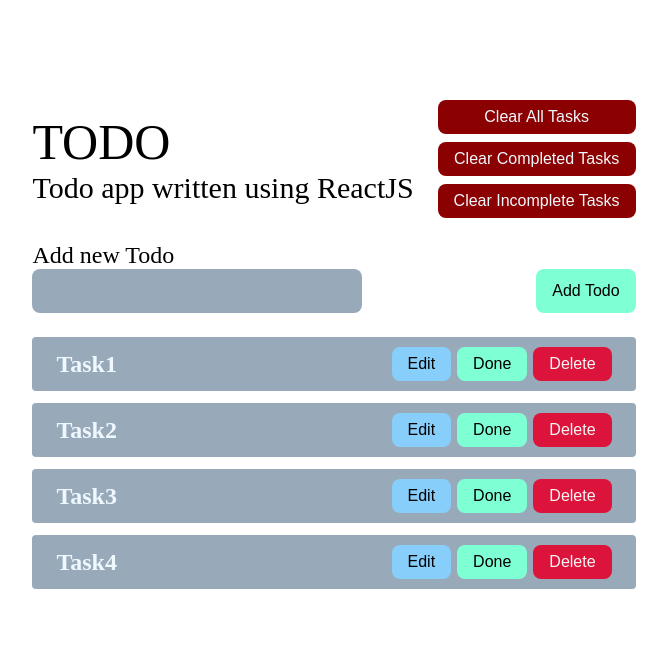
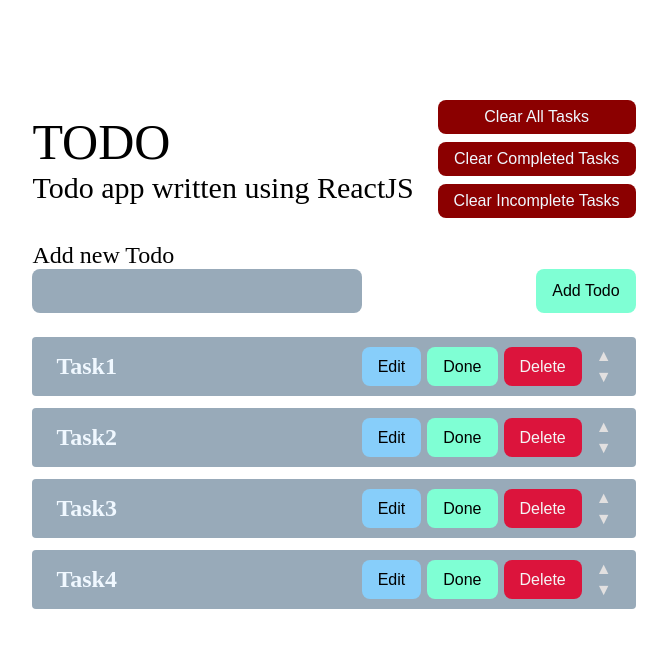
Before and after one commit to nikolozb/ol-academy-react-todo-using-class-components, a React (Create React App) app: page / in a window 1280 px wide. Shown: the top 648 px of the page, without its empty margins (306-973 px from the left). Built offline with nearby package versions, Linux system fonts and the light colour scheme.

Commit message:
created up and down functionality

```diff
--- a/src/App.js
+++ b/src/App.js
@@ -21,6 +21,34 @@
       showEdit: false,
     };
   }
+
+  // functions for controlling order of tasks
+  // move up
+  moveTaskUp = () => {
+    const currentItem = this.getCurrentItem();
+    const indexOfCurrentElement = this.state.todos.indexOf(currentItem);
+    if (indexOfCurrentElement < 0) {
+      return;
+    } else {
+      const indexOfMovedElement = indexOfCurrentElement - 1;
+      const newArray = this.state.todos.filter((item) => {
+        return this.state.todos.indexOf(item) !== indexOfCurrentElement;
+      });
+      newArray.splice(indexOfMovedElement, 0, currentItem);
+      this.setState({ todos: newArray });
+    }
+  };
+  // move down
+  moveTaskDown = () => {
+    const currentItem = this.getCurrentItem();
+    const indexOfCurrentElement = this.state.todos.indexOf(currentItem);
+    const indexOfMovedElement = indexOfCurrentElement + 1;
+    const newArray = this.state.todos.filter((item) => {
+      return this.state.todos.indexOf(item) !== indexOfCurrentElement;
+    });
+    newArray.splice(indexOfMovedElement, 0, currentItem);
+    this.setState({ todos: newArray });
+  };
 
   // gets index of the element from the component ListItem itself
   // and updates state
@@ -140,6 +168,8 @@
                 deleteHandler={this.deleteHandler}
                 doneHandler={this.doneHandler}
                 editHandler={this.editHandler}
+                moveTaskUp={this.moveTaskUp}
+                moveTaskDown={this.moveTaskDown}
               />
             );
           })}
--- a/src/components/list/ListItem.jsx
+++ b/src/components/list/ListItem.jsx
@@ -20,6 +20,16 @@
   onEditHandler = async () => {
     await this.props.getTodoId(this.props.currentId);
     await this.props.editHandler();
+  };
+
+  onMoveUpHandler = async () => {
+    await this.props.getTodoId(this.props.currentId);
+    await this.props.moveTaskUp();
+  };
+
+  onMoveDownHandler = async () => {
+    await this.props.getTodoId(this.props.currentId);
+    await this.props.moveTaskDown();
   };
 
   render() {
@@ -47,6 +57,16 @@
           >
             delete
           </button>
+          <div className={styles["up-down-buttons"]}>
+            <span
+              onClick={this.onMoveUpHandler}
+              className={`${styles["arrow-btn"]} ${styles.up}`}
+            ></span>
+            <span
+              onClick={this.onMoveDownHandler}
+              className={`${styles["arrow-btn"]} ${styles.down}`}
+            ></span>
+          </div>
         </div>
       </li>
     );
--- a/src/components/list/ListItem.module.css
+++ b/src/components/list/ListItem.module.css
@@ -41,3 +41,33 @@
   background-color: crimson;
   color: whitesmoke;
 }
+
+.up-down-buttons {
+  display: flex;
+  flex-direction: column;
+  row-gap: 3px;
+  justify-content: center;
+}
+
+.arrow-btn {
+  display: block;
+  color: rgb(226, 224, 224);
+  cursor: pointer;
+  margin-left: 8px;
+}
+/*
+.up {
+} */
+
+.up::after {
+  content: "\25b2";
+  /* padding-left: 0.5em; */
+}
+
+/* .down {
+} */
+
+.down::after {
+  content: "\25bc";
+  /* padding-left: 0.5em; */
+}
```
